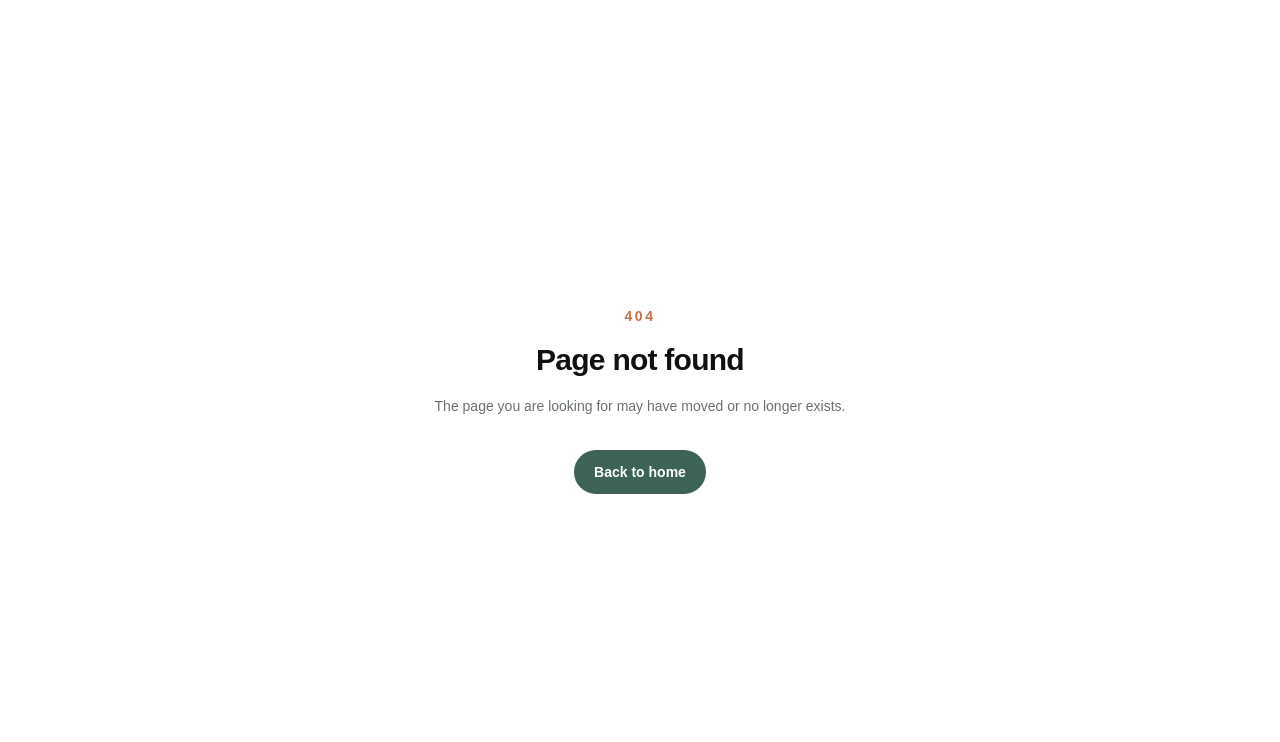
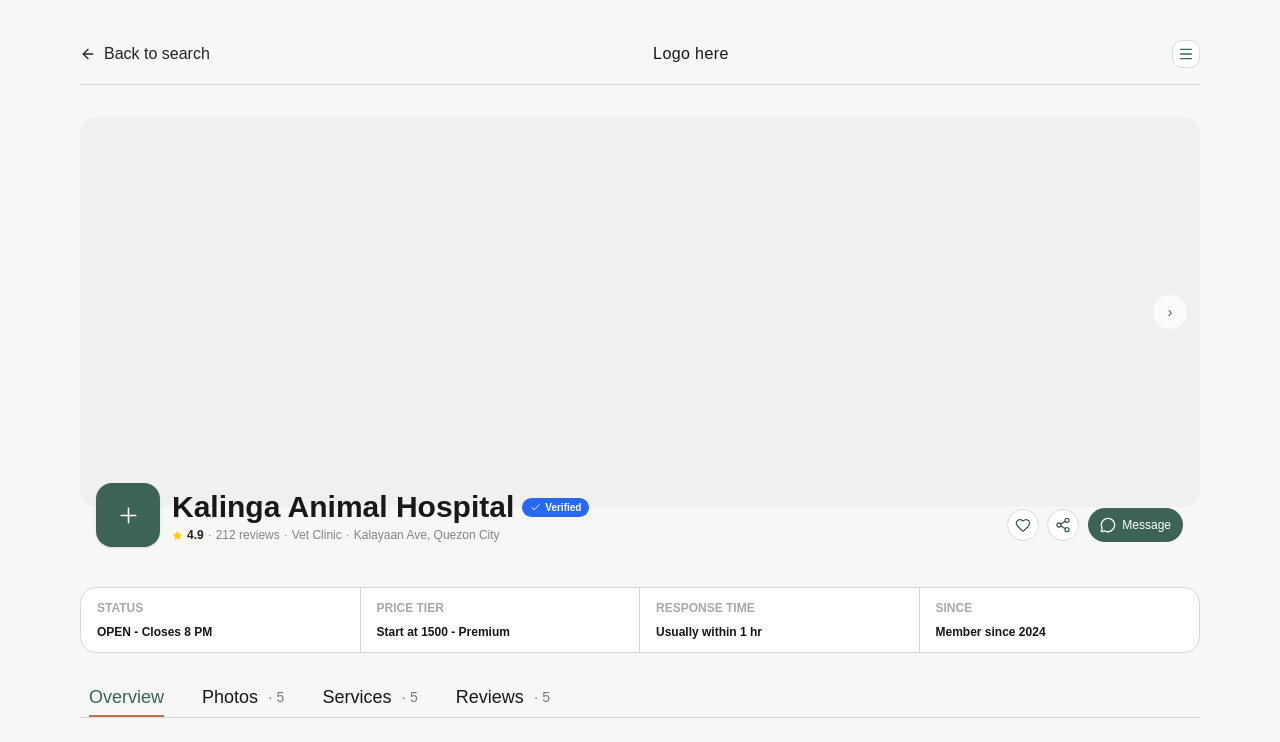
Before and after one commit to GarudaKurt/Aspen, a Next.js app: page /tenants in a window 1280 px wide. Before the commit this address had no page. Shown: the top 742 px of the page. Built offline with nearby package versions, Linux system fonts and the light colour scheme.

Commit message:
Add tenants provider profile route

```diff
--- /dev/null
+++ b/src/app/tenants/page.tsx
@@ -0,0 +1,5 @@
+import { TenantProfile } from "@/components/tenants/tenant-profile";
+
+export default function TenantsPage() {
+  return <TenantProfile />;
+}
```
